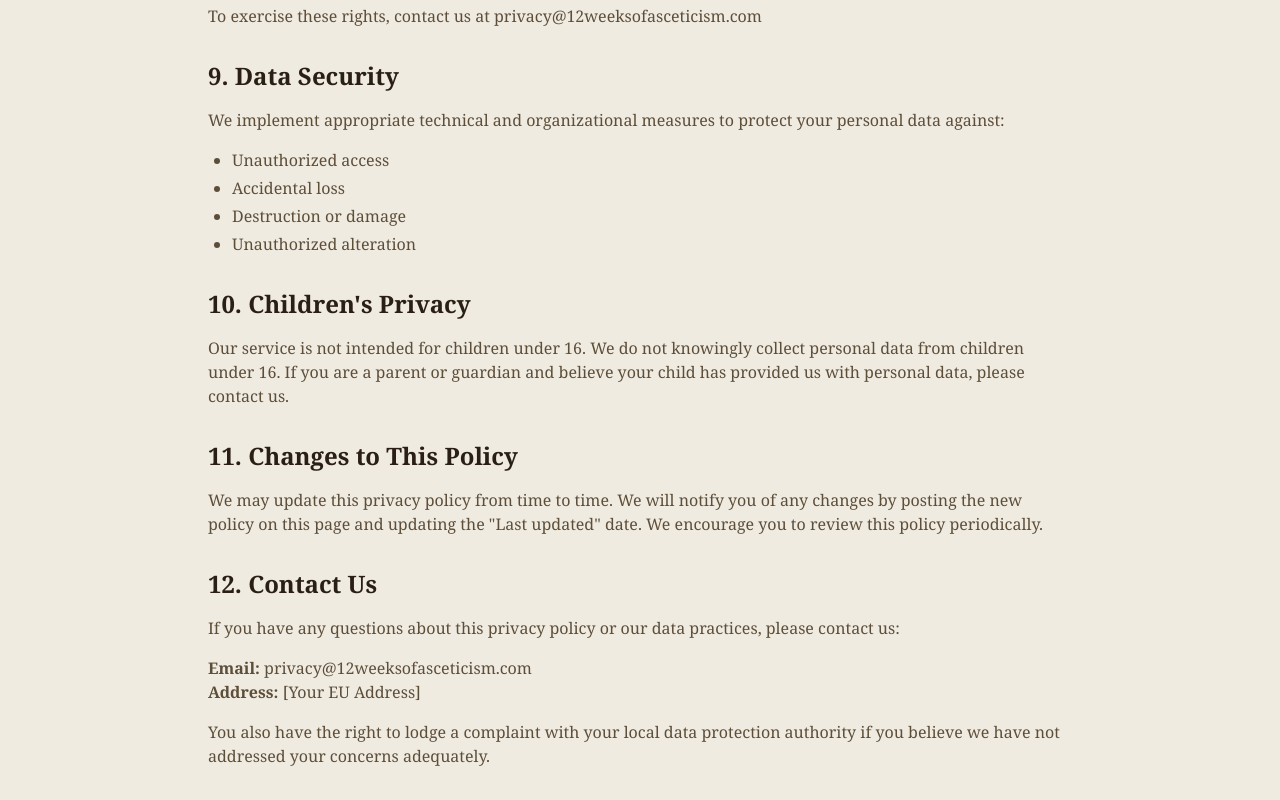
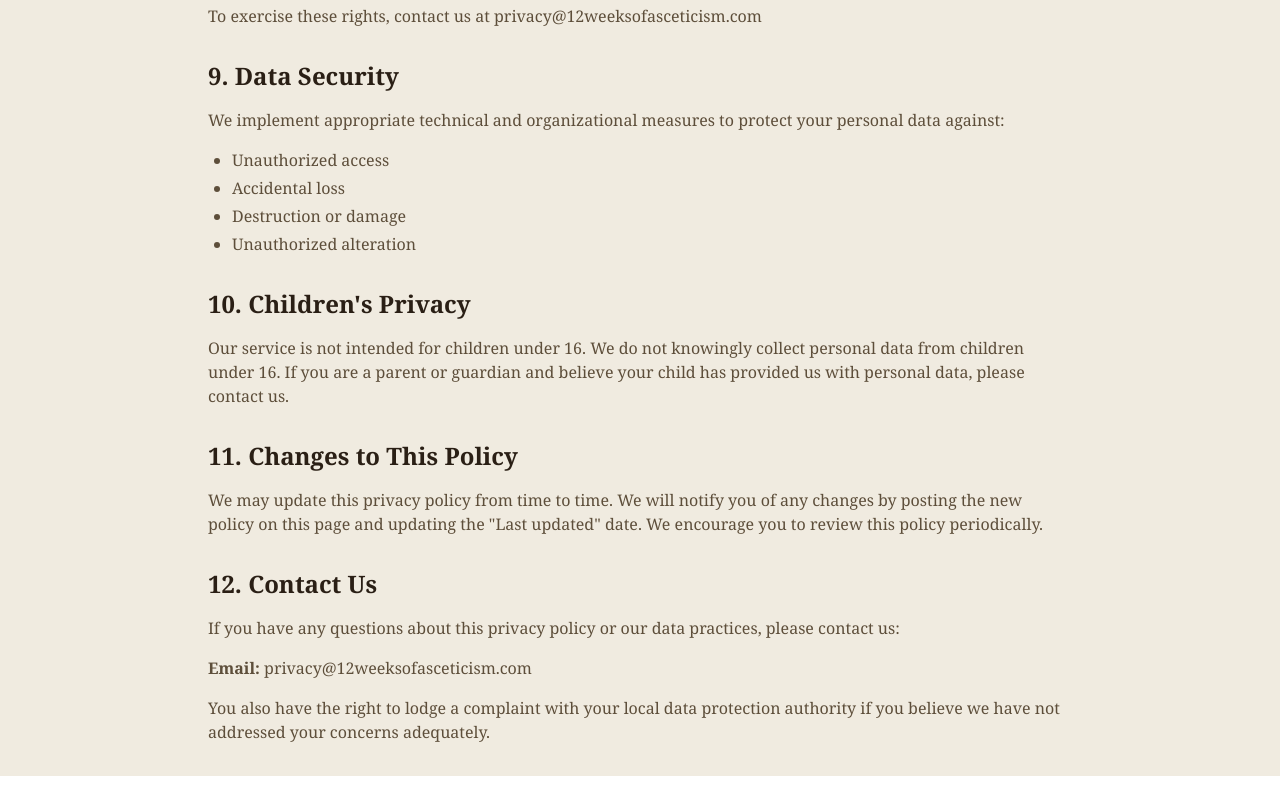
Before and after one commit to martinwinther/12-weeks-of-asceticism, a React (Vite) app: page /privacy in a window 1280 px wide. Shown: the part 2340-3140 px from the top of the page. After the commit the page ends 3116 px from the top, so only its background shows below. Built offline with nearby package versions, Linux system fonts and the light colour scheme; no server answers; the HTML template or start-up script is replaced by a standard one.

Commit message:
remove address

```diff
--- a/src/pages/PrivacyPage.jsx
+++ b/src/pages/PrivacyPage.jsx
@@ -169,7 +169,6 @@ const PrivacyPage = () => {
             </p>
             <p>
               <strong>Email:</strong> privacy@12weeksofasceticism.com<br />
-              <strong>Address:</strong> [Your EU Address]
             </p>
             <p className="mt-4">
               You also have the right to lodge a complaint with your local data protection authority if you believe
```
